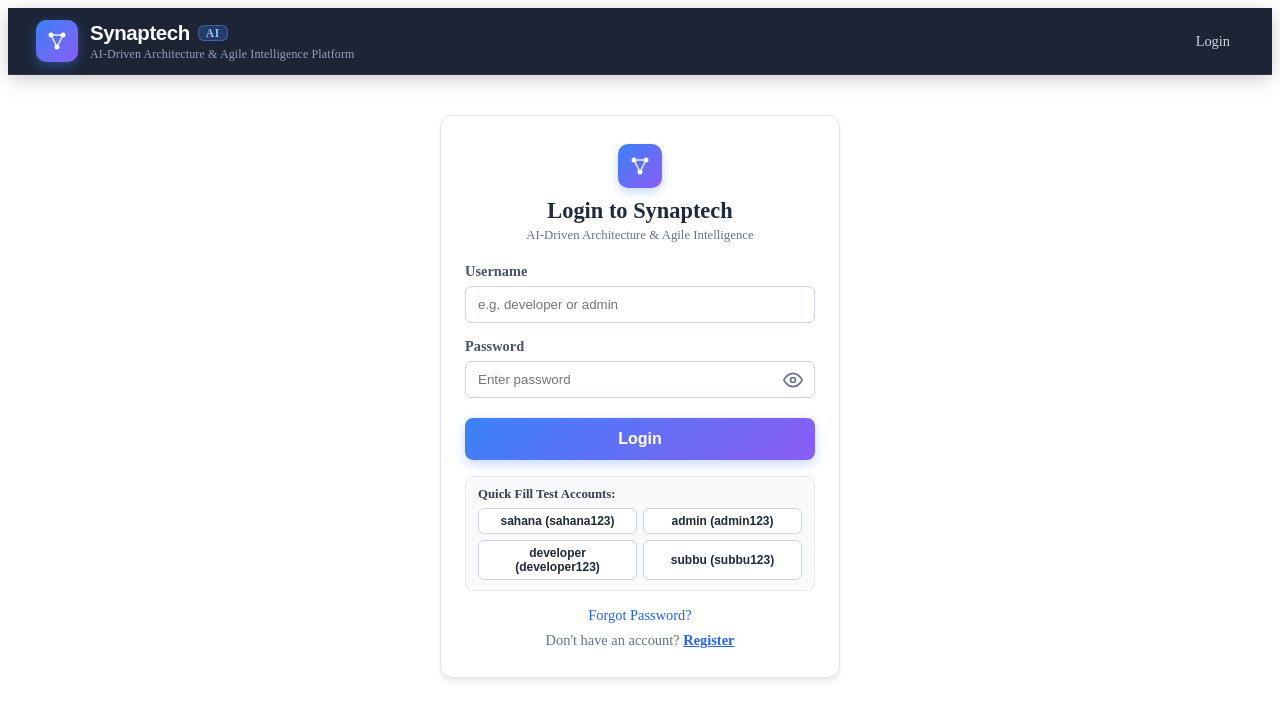
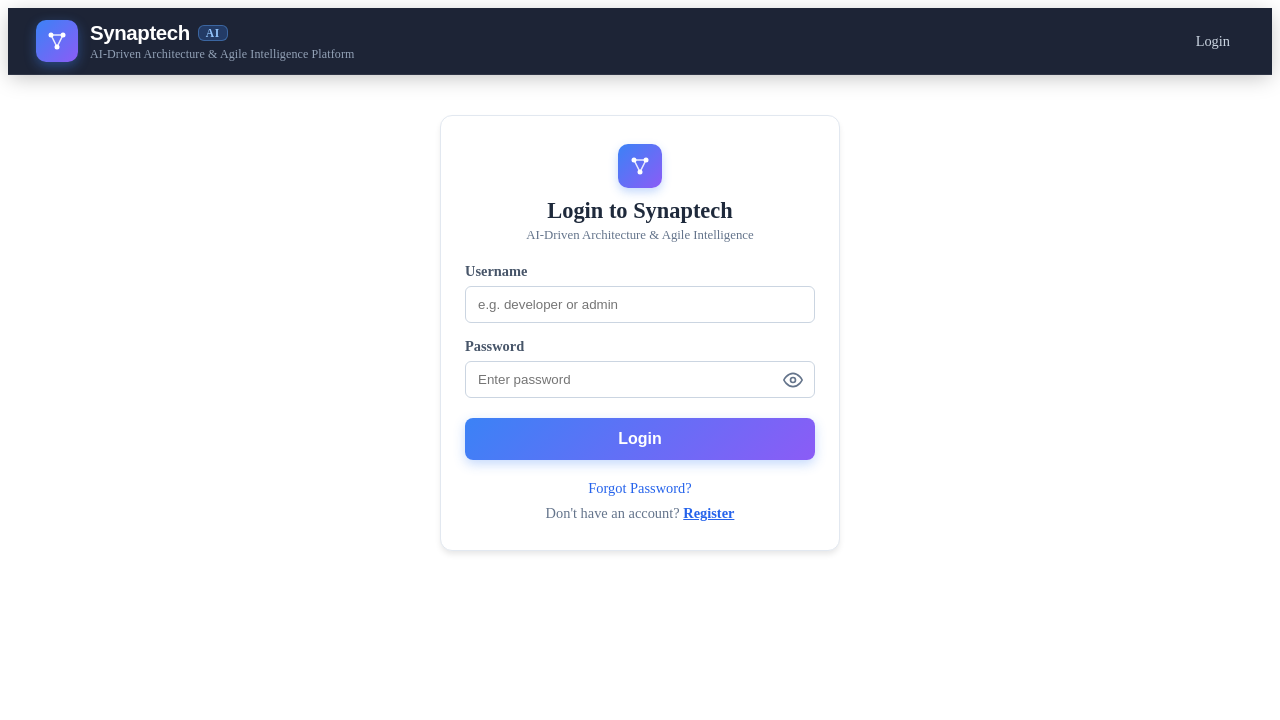
Before and after one commit to Lakshana31072004/Synaptech_AI, a React (Create React App) app in the folder frontend/: page /login in a window 1280 px wide. Shown: the top 720 px of the page. Built offline with nearby package versions, Linux system fonts and the light colour scheme; no server answers.

Commit message:
style(auth): remove quick fill test accounts box from login page

```diff
--- a/frontend/src/components/LoginForm.js
+++ b/frontend/src/components/LoginForm.js
@@ -128,90 +128,7 @@ const LoginForm = ({ onSwitchToRegister }) => {
                 </div>
                 <button type="submit" disabled={loading} style={{ width: '100%', padding: '12px', fontSize: '1em', fontWeight: 600, color: '#fff', background: 'linear-gradient(135deg, #3b82f6 0%, #8b5cf6 100%)', border: 'none', borderRadius: '8px', cursor: 'pointer', boxShadow: '0 4px 12px rgba(59, 130, 246, 0.3)', transition: 'all 0.2s ease' }}>{loading ? 'Logging in...' : 'Login'}</button>
             </form>
-            <div style={{
-                marginTop: '16px',
-                padding: '10px 12px',
-                borderRadius: '8px',
-                backgroundColor: '#f8fafc',
-                border: '1px solid #e2e8f0',
-                fontSize: '0.8rem',
-                color: '#475569'
-            }}>
-                <div style={{ fontWeight: 600, marginBottom: '6px', color: '#334155' }}>
-                    Quick Fill Test Accounts:
-                </div>
-                <div style={{ display: 'grid', gridTemplateColumns: 'repeat(2, 1fr)', gap: '6px' }}>
-                    <button
-                        type="button"
-                        onClick={() => { setUsername('sahana'); setPassword('sahana123'); }}
-                        style={{
-                            padding: '5px 8px',
-                            borderRadius: '6px',
-                            border: '1px solid #cbd5e1',
-                            background: '#ffffff',
-                            cursor: 'pointer',
-                            fontSize: '0.75rem',
-                            fontWeight: 600,
-                            color: '#1e293b',
-                            textAlign: 'center'
-                        }}
-                    >
-                        sahana (sahana123)
-                    </button>
-                    <button
-                        type="button"
-                        onClick={() => { setUsername('admin'); setPassword('admin123'); }}
-                        style={{
-                            padding: '5px 8px',
-                            borderRadius: '6px',
-                            border: '1px solid #cbd5e1',
-                            background: '#ffffff',
-                            cursor: 'pointer',
-                            fontSize: '0.75rem',
-                            fontWeight: 600,
-                            color: '#1e293b',
-                            textAlign: 'center'
-                        }}
-                    >
-                        admin (admin123)
-                    </button>
-                    <button
-                        type="button"
-                        onClick={() => { setUsername('developer'); setPassword('developer123'); }}
-                        style={{
-                            padding: '5px 8px',
-                            borderRadius: '6px',
-                            border: '1px solid #cbd5e1',
-                            background: '#ffffff',
-                            cursor: 'pointer',
-                            fontSize: '0.75rem',
-                            fontWeight: 600,
-                            color: '#1e293b',
-                            textAlign: 'center'
-                        }}
-                    >
-                        developer (developer123)
-                    </button>
-                    <button
-                        type="button"
-                        onClick={() => { setUsername('subbu'); setPassword('subbu123'); }}
-                        style={{
-                            padding: '5px 8px',
-                            borderRadius: '6px',
-                            border: '1px solid #cbd5e1',
-                            background: '#ffffff',
-                            cursor: 'pointer',
-                            fontSize: '0.75rem',
-                            fontWeight: 600,
-                            color: '#1e293b',
-                            textAlign: 'center'
-                        }}
-                    >
-                        subbu (subbu123)
-                    </button>
-                </div>
-            </div>
-            <div style={{ textAlign: 'center', marginTop: '16px', fontSize: '0.9em' }}>
+            <div style={{ textAlign: 'center', marginTop: '20px', fontSize: '0.9em' }}>
                 <Link to="/forgot-password" style={{ color: '#2563eb', textDecoration: 'none', display: 'block', marginBottom: '8px' }}>Forgot Password?</Link>
                 <p style={{ margin: 0, color: '#64748b' }}>
                     Don't have an account?{' '}
```
